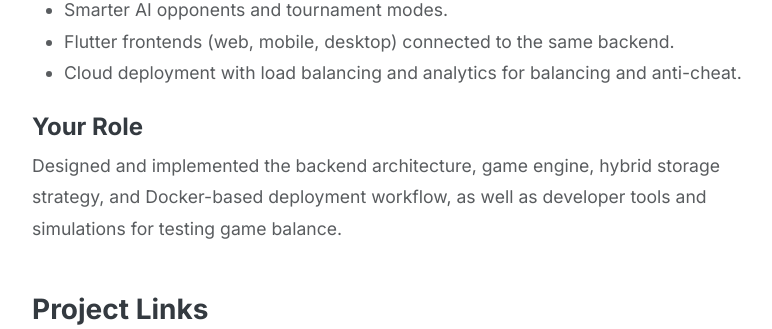
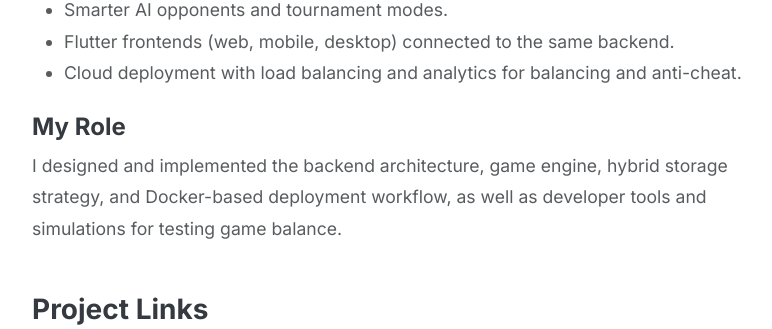
Before and after one commit to m2gnvm/portfolio, a Django app: template templates/main/project_detail.html in a window 1280 px wide. Shown: the part 2189-2518 px from the top of the page, without its empty margins (240-1012 px from the left). Run offline with Django 4.2, Linux system fonts and the light colour scheme; the template is opened without the code that fills it: most values are stand-ins (such as "Sample title", 1, 10 or a date in 2020); grey boxes marked "Sample" are stand-in pictures; some libraries are stand-ins or nearby versions.

Commit message:
fix in project details

```diff
--- a/templates/main/project_detail.html
+++ b/templates/main/project_detail.html
@@ -155,9 +155,9 @@
                         </div>
 
                         <div class="mt-4">
-                            <h4 class="fw-bold mb-2">Your Role</h4>
+                            <h4 class="fw-bold mb-2">My Role</h4>
                             <p class="text-muted">
-                                Designed and implemented the backend architecture, game engine, hybrid storage strategy,
+                                I designed and implemented the backend architecture, game engine, hybrid storage strategy,
                                 and Docker-based deployment workflow, as well as developer tools and simulations for
                                 testing game balance.
                             </p>
@@ -210,10 +210,10 @@
                         </div>
 
                         <div class="mt-4">
-                            <h4 class="fw-bold mb-2">Your Role</h4>
+                            <h4 class="fw-bold mb-2">My Role</h4>
                             <p class="text-muted">
-                                Designed and implemented the full solution: data collection scripts, PySpark ETL, AWS cloud
-                                architecture, model training pipeline, evaluation tooling, and documentation as part of the thesis.
+                                I designed and implemented the full solution: data collection scripts, PySpark ETL, AWS cloud
+                                architecture, model training pipeline, and evaluation tooling.
                             </p>
                         </div>
 
```
